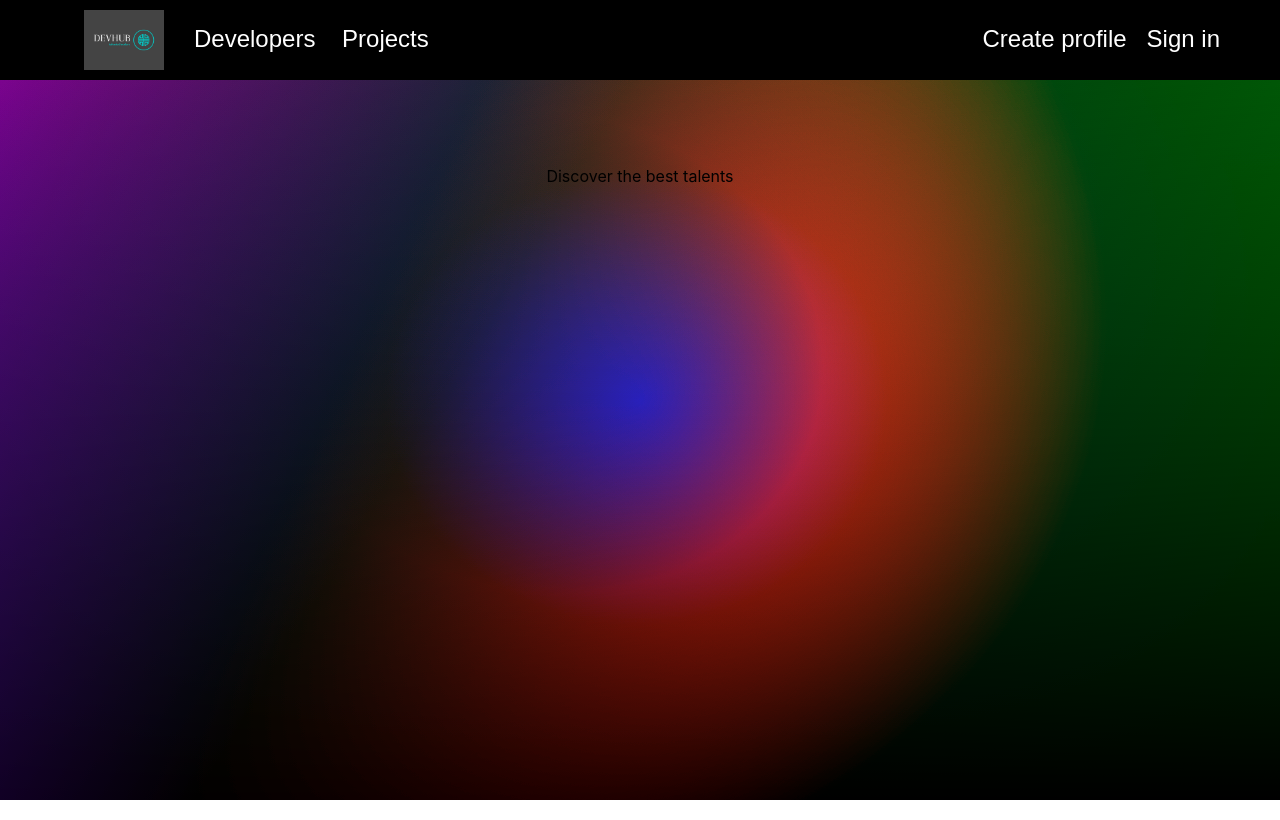
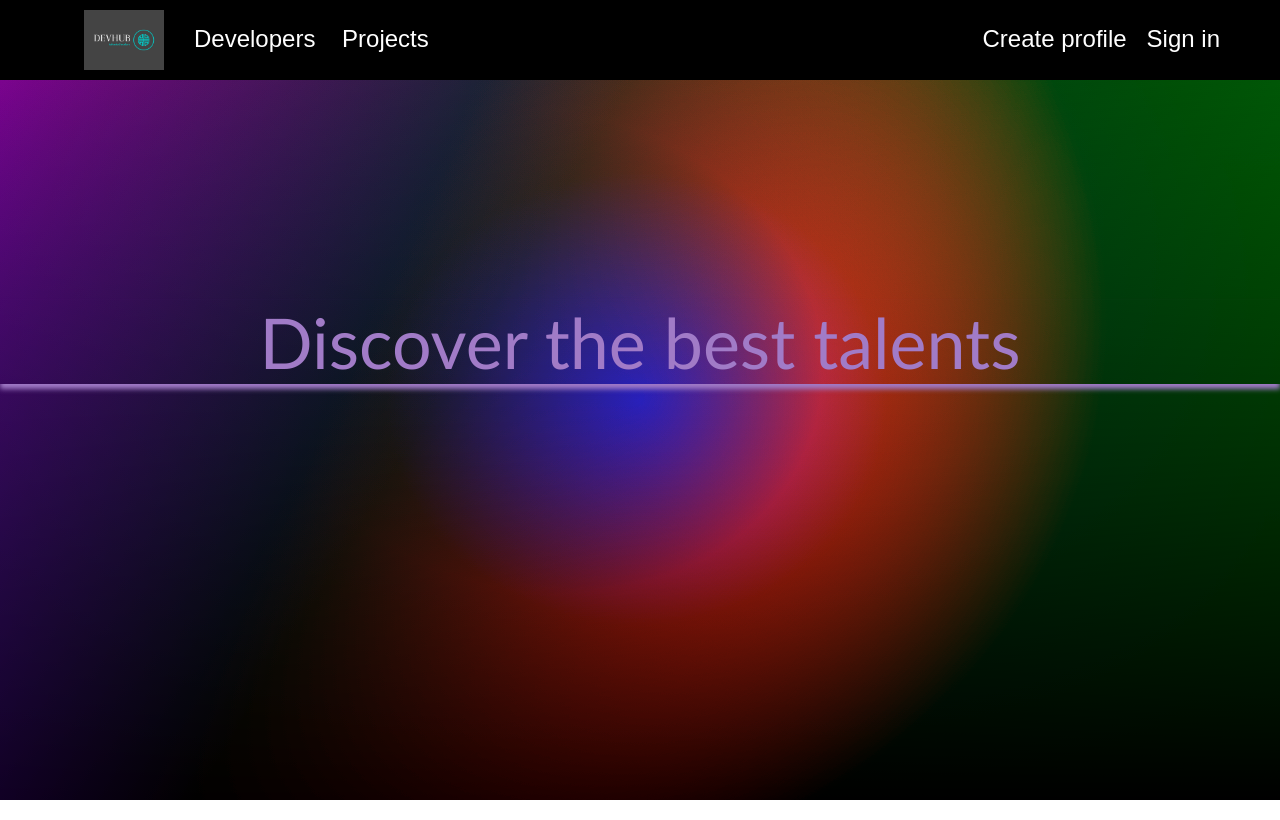
Before and after one commit to Paul-Mazu/devs-PortfolioHub, a React (Create React App) app in the folder src/frontend/: page / in a window 1280 px wide. Built offline with nearby package versions, Linux system fonts and the light colour scheme.

Commit message:
style landing page

```diff
--- a/src/frontend/src/App.js
+++ b/src/frontend/src/App.js
@@ -1,5 +1,6 @@
 import "./App.css";
 import HeroImage from "./components/HeroImage/HeroImage";
+
 import Navbar from "./components/Header/Navbar";
 import LandingPage from "./components/LandingPage/LandingPage";
 import ProjectList from "./components/ProjectList/ProjectList";
@@ -12,7 +13,8 @@ function App() {
   return (
     <div className="App">
       <BrowserRouter>
-        <HeroImage />
+    <HeroImage/>
+
         <Navbar />
         <Routes>
           <Route path="/" element={<LandingPage />} />
--- a/src/frontend/src/components/Header/styles/Navbar.style.js
+++ b/src/frontend/src/components/Header/styles/Navbar.style.js
@@ -10,8 +10,11 @@ export const NavbarContainer = styled.nav`
   display: flex;
   flex-direction: column;
 
+
+
   @media (min-width: 700px) {
     height: 80px;
+
   }
 `;
 export const LeftContainer = styled.div`
@@ -64,6 +67,7 @@ export const NavbarLinkExtended = styled(Link)`
   font-family: Arial, Helvetica, sans-serif;
   text-decoration: none;
   margin: 10px;
+
 `;
 
 export const Logo = styled.img`
@@ -84,6 +88,7 @@ export const OpenLinksButton = styled.button`
 
   @media (min-width: 700px) {
     display: none;
+
   }
 `;
 
@@ -92,6 +97,7 @@ export const NavbarExtendedContainer = styled.div`
   flex-direction: column;
   align-items: center;
 
+
   @media (min-width: 700px) {
     display: none;
   }
--- a/src/frontend/src/components/LandingPage/LandingPage.css
+++ b/src/frontend/src/components/LandingPage/LandingPage.css
@@ -0,0 +1,15 @@
+.description {
+    color:rgb(161, 123, 199);
+    box-shadow: 0 5px 5px 0;
+
+    font-size: 70px;
+    margin-top: 150px;
+    font-family:'Trebuchet MS', 'Lucida Sans Unicode', 'Lucida Grande', 'Lucida Sans', Arial, sans-serif;
+    transition: ease-in-out 200ms;
+}
+
+.description:hover {
+
+color: rgb(71, 186, 215);
+cursor:pointer;
+}
```
Also changed, not shown: src/frontend/src/images/constallation.jpg (added).
